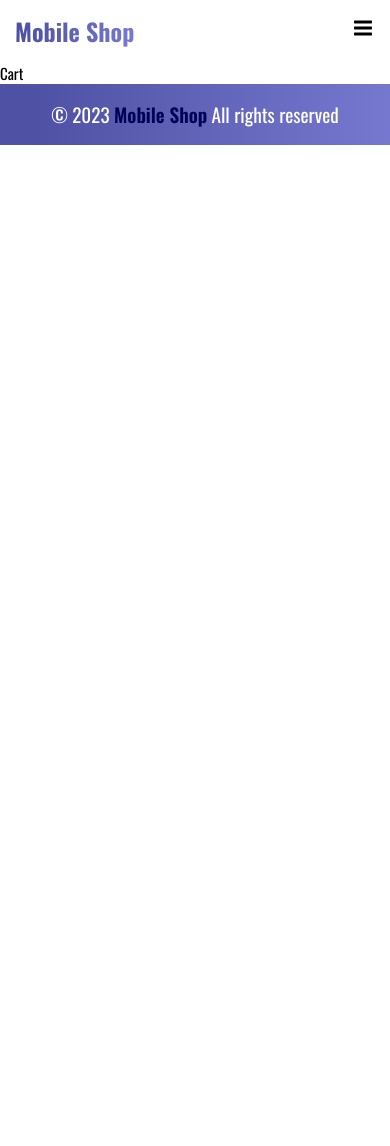
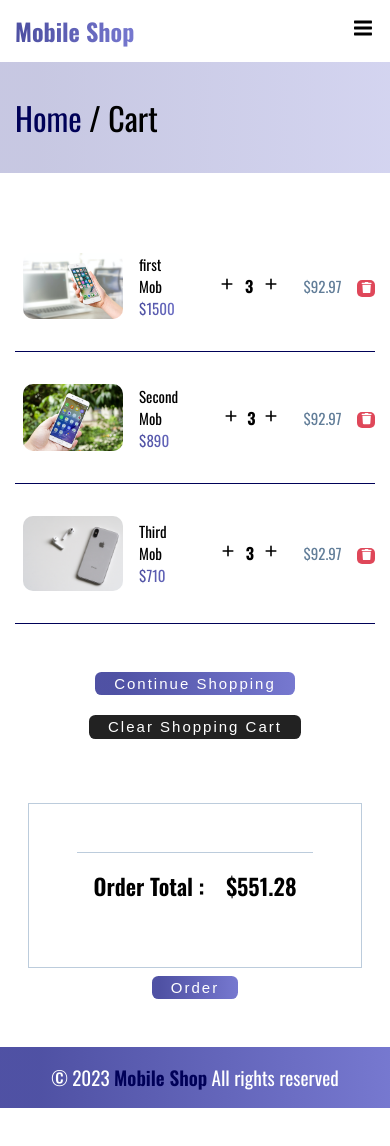
Before and after one commit to Mohammad-Nour-Asma/E-commerce, a React (Create React App) app in the folder frontend/: page /cart in a window 390 px wide. Shown: the top 1146 px of the page. Before the commit the page ends 844 px from the top, so only its background shows below. Built offline with nearby package versions, Linux system fonts and the light colour scheme.

Commit message:
Cart Page done with responsive

```diff
--- a/frontend/src/App.css
+++ b/frontend/src/App.css
@@ -143,7 +143,6 @@ img {
   display: inline-block;
   background: var(--main-color);
   color: #fff;
-  border-radius: 1rem;
   font-weight: var(--font-medium);
   transition: .2s;
   letter-spacing: 2px;
@@ -160,10 +159,12 @@ img {
 
 .button {
   padding: 0.6rem 1.75rem;
+  border-radius: 1rem;
 
 }
 
 .sub-button {
+  border-radius: 0.4rem;
 
   padding: 0.2rem 1.2rem;
 }
--- a/frontend/src/App.js
+++ b/frontend/src/App.js
@@ -3,7 +3,7 @@ import "./App.css";
 import Footer from "./components/Footer/Footer";
 import Header from "./components/Header/Header";
 import About from "./pages/About/About";
-import Cart from "./pages/Cart";
+import Cart from "./pages/Cart/Cart";
 import Details from "./pages/Details";
 import Home from "./pages/Home";
 import Login from "./pages/Login";
--- a/frontend/src/components/Header/Header.module.css
+++ b/frontend/src/components/Header/Header.module.css
@@ -12,6 +12,7 @@
     display: flex;
     justify-content: space-between;
     background-color: #fff;
+    align-items: center;
     position: relative;
     z-index: 3;
 }
--- a/frontend/src/pages/Cart.js
+++ /dev/null
@@ -1,7 +0,0 @@
-import React from "react";
-
-const Cart = () => {
-  return <div>Cart</div>;
-};
-
-export default Cart;
--- /dev/null
+++ b/frontend/src/pages/Cart/Cart.js
@@ -0,0 +1,40 @@
+import React from "react";
+import Path from "../../components/Path/Path";
+import styles from "./Cart.module.css";
+import CartItem from "./CartItem";
+import { data } from "./cartdata";
+import { Link } from "react-router-dom";
+import CartBill from "./CartBill";
+
+const Cart = () => {
+  return (
+    <main>
+      <Path path="Cart" />
+      <div className="container">
+        <div className={styles.table}>
+          <div className={styles.tableHeader}>
+            <h3>Item</h3>
+            <h3>Price</h3>
+            <h3>Quantity</h3>
+            <h3>Subtotal</h3>
+            <h3></h3>
+          </div>
+          {data.map((item, index) => {
+            return <CartItem key={index} item={item} />;
+          })}
+        </div>
+      </div>
+      <div className={`container ${styles.options}`}>
+        <Link to="/products" className="sub-button">
+          Continue Shopping
+        </Link>
+        <button to="/products" className="sub-button">
+          Clear Shopping Cart
+        </button>
+      </div>
+      <CartBill />
+    </main>
+  );
+};
+
+export default Cart;
--- /dev/null
+++ b/frontend/src/pages/Cart/Cart.module.css
@@ -0,0 +1,178 @@
+.table {
+
+    margin: 3rem auto;
+    width: 100%;
+}
+
+.table>div {
+    display: grid;
+    grid-template-columns: 316px 1fr 1fr 1fr auto;
+    justify-items: center;
+    column-gap: 1rem;
+    padding: 1.5rem 0;
+    align-items: center;
+}
+
+.table>div>div {
+    padding: 0.5rem;
+
+}
+
+.tableHeader h3 {
+    color: #617d98;
+    font-weight: 400;
+}
+
+.tableHeader, .content {
+    border-bottom: solid 1px var(--sec-color);
+}
+
+.trash button {
+    color: #fff;
+    font-size: 0.7rem;
+    background-color: #df4759;
+    padding: 0.1rem 0.2rem;
+    border-radius: 5px;
+}
+
+
+/* Start  Cart Items  */
+.info {
+    display: flex;
+    align-items: center;
+    justify-content: center;
+    gap: 1rem;
+}
+
+.info img {
+    width: 100px;
+    border-radius: 10px;
+
+}
+
+.price {
+    background: var(--main-color);
+    -webkit-text-fill-color: transparent;
+    -webkit-background-clip: text;
+}
+
+.incDec {
+    font-weight: bold;
+    display: grid;
+    gap: 0.4rem;
+    place-items: center;
+    grid-template-columns: repeat(3, 1fr);
+    font-size: 1.5rem;
+}
+
+.incDec button {
+    font-weight: bold;
+    font-size: 1.5rem;
+    background-color: #fff;
+}
+
+.subtotal {
+    color: #617d98;
+
+}
+
+/* Start  Cart Items  */
+
+.options {
+    display: flex;
+    justify-content: space-between;
+    align-items: center;
+    margin: 3rem auto 1rem;
+}
+
+.options button {
+    background: #222;
+}
+
+.options button:hover {
+    color: #fff;
+}
+
+.cartBill {
+
+    width: fit-content;
+    padding: 3rem;
+    border: 1px solid #bcccdc;
+    margin: 3rem auto 0.5rem;
+
+}
+
+.cartBill h2 {
+    border-top: 1px solid #bcccdc;
+    padding: 1rem;
+}
+
+.cartBill span {
+    margin-left: 1rem;
+}
+
+.orderDetails {
+    display: flex;
+    flex-direction: column;
+
+}
+
+.orderDetails button {
+    width: fit-content;
+    margin: 0 auto 3rem;
+
+}
+
+.info .price {
+    display: none;
+
+}
+
+@media (max-width: 768px) {
+    .table>div.tableHeader {
+        display: none;
+    }
+
+    .price {
+        display: none;
+    }
+
+    .incDec {
+        font-size: 1rem;
+    }
+
+    .incDec button {
+        font-size: 1rem;
+    }
+
+    .table>div {
+        display: flex;
+        justify-content: space-between;
+
+    }
+
+    .info .price {
+        display: block;
+
+    }
+}
+
+@media screen and (max-width: 576px) {
+    .options {
+        flex-direction: column;
+        gap: 20px;
+    }
+}
+
+
+@media screen and (max-width: 350px) {
+    .table>div {
+        flex-wrap: wrap;
+    }
+
+    .info {
+        flex-basis: 100%;
+    }
+
+
+}
--- /dev/null
+++ b/frontend/src/pages/Cart/CartBill.js
@@ -0,0 +1,17 @@
+import React from "react";
+import styles from "./Cart.module.css";
+
+const CartBill = () => {
+  return (
+    <div className={`container   ${styles.orderDetails}`}>
+      <article className={` ${styles.cartBill}`}>
+        <h2>
+          Order Total : <span>$551.28</span>
+        </h2>
+      </article>
+      <button className="sub-button">Order</button>
+    </div>
+  );
+};
+
+export default CartBill;
--- /dev/null
+++ b/frontend/src/pages/Cart/CartItem.js
@@ -0,0 +1,36 @@
+import React from "react";
+import styles from "./Cart.module.css";
+import { FaTrash } from "react-icons/fa";
+import { HiPlus } from "react-icons/hi";
+
+const CartItem = ({ item }) => {
+  return (
+    <div className={styles.content}>
+      <div className={styles.info}>
+        <img src={item.image} alt="" />
+        <span>
+          {item.title}
+          <span className={styles.price}>${item.price}</span>
+        </span>
+      </div>
+      <span className={styles.price}>${item.price}</span>
+      <div className={styles.incDec}>
+        <button>
+          <HiPlus />
+        </button>
+        3
+        <button>
+          <HiPlus />
+        </button>
+      </div>
+      <span className={styles.subtotal}>$92.97</span>
+      <span className={styles.trash}>
+        <button>
+          <FaTrash />
+        </button>
+      </span>
+    </div>
+  );
+};
+
+export default CartItem;
--- /dev/null
+++ b/frontend/src/pages/Cart/cartdata.js
@@ -0,0 +1,24 @@
+import mob1 from "../../assest/images/mob1.jpg";
+import mob2 from "../../assest/images/mob2.jpg";
+import mob3 from "../../assest/images/mob3.jpg";
+
+export const data = [
+  {
+    id: 1,
+    title: "first Mob",
+    image: mob1,
+    price: 1500,
+  },
+  {
+    id: 2,
+    title: "Second Mob",
+    image: mob2,
+    price: 890,
+  },
+  {
+    id: 3,
+    title: "Third Mob",
+    image: mob3,
+    price: 710,
+  },
+];
```
